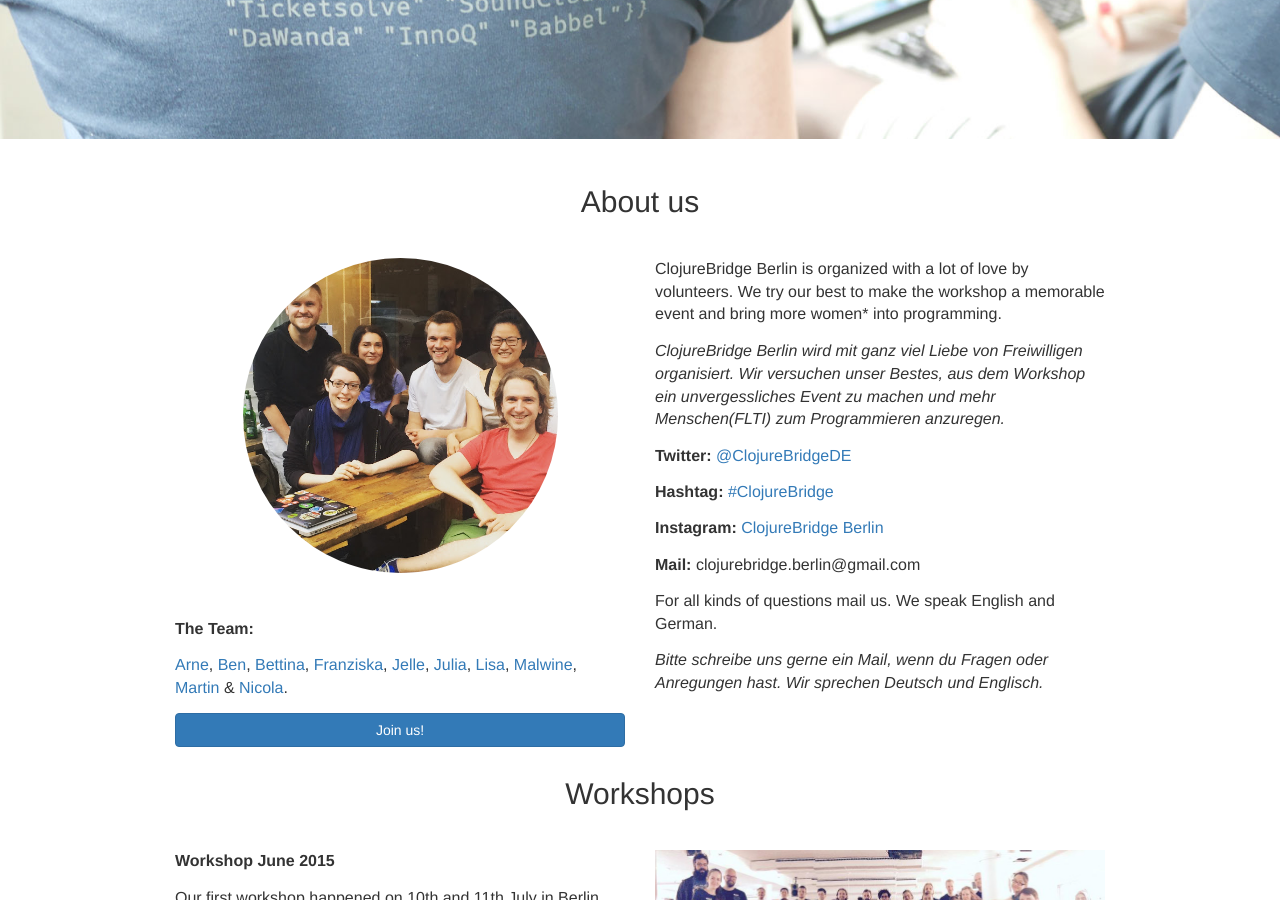
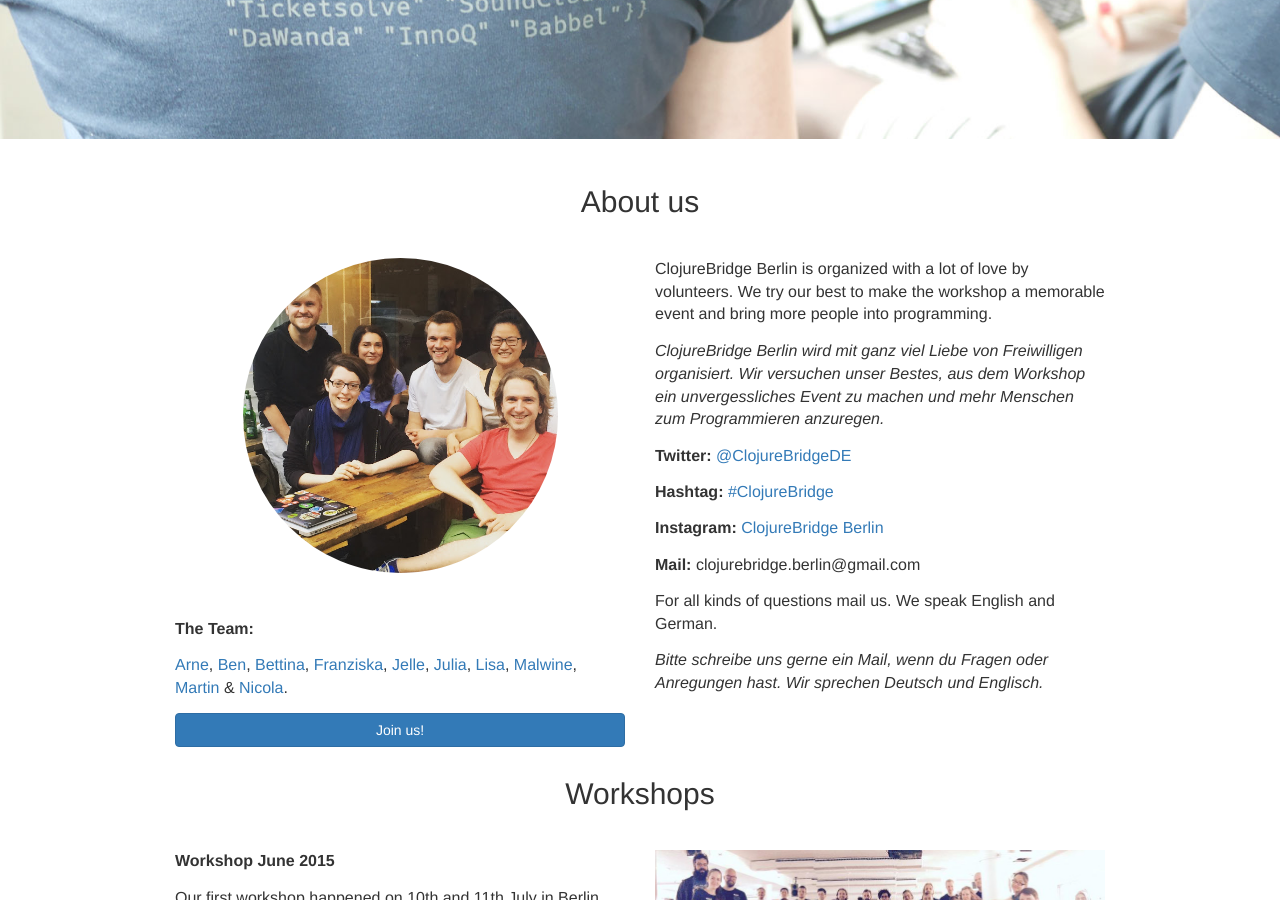
Before and after one commit to clojurebridge-berlin/clojurebridge-berlin.github.io, a Jekyll site: the page built from index.html, in a window 1280 px wide and 900 px high, scrolled down 4007 px. Built offline with Jekyll 4.4.1, drawn with Linux system fonts in a browser that asks for light colours; some of the changed text lies outside the part shown.

Commit message:
Consistent naming: women and non-binary people, fixes #43 (#45)
* Consistent use of target audience - women and nb people

* Consistent naming - women and nb people

```diff
--- a/index.html
+++ b/index.html
@@ -10,7 +10,7 @@
       <div class="col-md-6 space-below">
         <p>
           <b>English: </b> <a href="http://www.clojurebridge.org/">ClojureBridge</a>
-          is a free Clojure programming workshop for women* -
+          is a free Clojure programming workshop for women and non-binary people -
           especially for those with little to no programming experience.<br>
           <b>Next workshop: Summer 2017</b><br>
         </p>
@@ -18,7 +18,7 @@
       <div class="col-md-6">
         <p>
           <b>Deutsch: </b><a href="http://www.clojurebridge.org/">ClojureBridge</a>
-          ist ein kostenloser Programmier-Workshop für Frauen(FLTI), besonders für diejenigen
+          ist ein kostenloser Programmier-Workshop für Frauen und nicht-binäre Menschen, besonders für diejenigen
           mit keiner oder wenig Erfahrung im Programmieren.
           <b>Nächster Workshop: Sommer 2017</b>
         </p>
@@ -114,7 +114,7 @@
           </li>
         </ul>
         <p>Für den Workshop brauchst du einen Laptop mit einem aktuellen Betriebssystem(Linux, Windows or Mac). Falls du keinen Laptop hast oder Fragen zu deinem Gerät, schreib uns gerne eine Mail. </p>
-        <p>Der Workshop selbst ist primär für Frauen(FLTI), aber unsere Coaches und OrganisatorInnen sind Mitglieder der Clojure-Community verschiedenen Genders.</p>
+        <p>Der Workshop selbst ist primär für Frauen und nicht-binäre Menschen, aber unsere Coaches und OrganisatorInnen sind Mitglieder der Clojure-Community verschiedenen Genders.</p>
       </div>
     </div>
   </div>
@@ -264,8 +264,8 @@
         </a>
       </div>
       <div class="col-md-6">
-        <p>ClojureBridge Berlin is organized with a lot of love by volunteers. We try our best to make the workshop a memorable event and bring more women* into programming.</p>
-        <p><i>ClojureBridge Berlin wird mit ganz viel Liebe von Freiwilligen organisiert. Wir versuchen unser Bestes, aus dem Workshop ein unvergessliches Event zu machen und mehr Menschen(FLTI) zum Programmieren anzuregen.</i></p>
+        <p>ClojureBridge Berlin is organized with a lot of love by volunteers. We try our best to make the workshop a memorable event and bring more people into programming.</p>
+        <p><i>ClojureBridge Berlin wird mit ganz viel Liebe von Freiwilligen organisiert. Wir versuchen unser Bestes, aus dem Workshop ein unvergessliches Event zu machen und mehr Menschen zum Programmieren anzuregen.</i></p>
         <p><b>Twitter: </b><a href="https://twitter.com/ClojureBridgede">@ClojureBridgeDE</a></p>
         <p><b>Hashtag:</b> <a href="https://twitter.com/search?q=%23clojurebridge&src=typd">#ClojureBridge</a></p>
         <p><b>Instagram:</b> <a href="https://www.instagram.com/clojurebridge_berlin/">ClojureBridge Berlin</a></p>
```
Also changed, not shown: other parts of index.html (+1 -1 lines).
